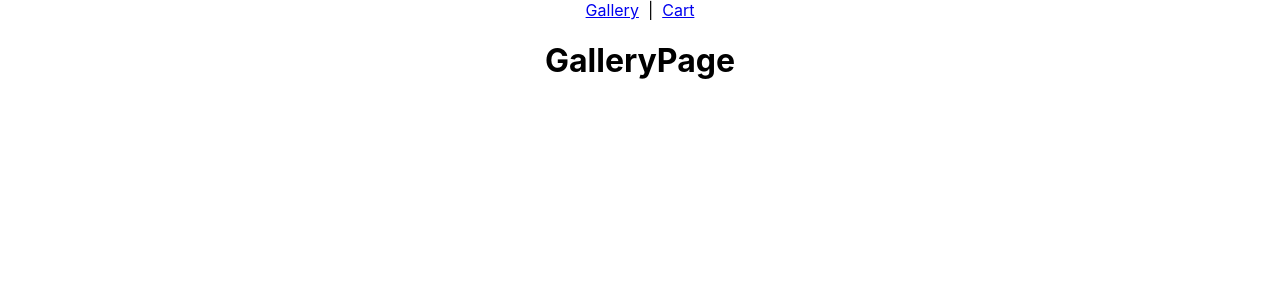
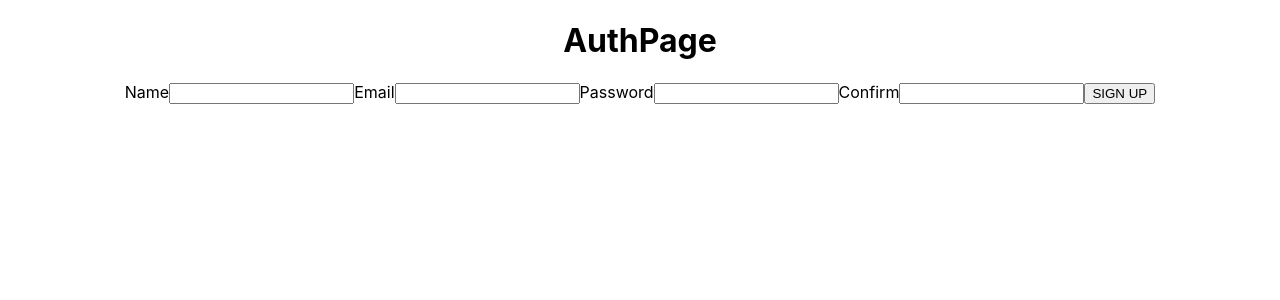
Before and after one commit to hhkbhamza/Sneakers-App, a React (Create React App) app: page /gallery in a window 1280 px wide. Shown: the top 300 px of the page. Built offline with nearby package versions, Linux system fonts and the light colour scheme.

Commit message:
Added User Sign Up

```diff
--- a/src/App.js
+++ b/src/App.js
@@ -7,7 +7,7 @@
 import NavBar from "./components/NavBar";
 
 function App() {
-  const [user, setUser] = useState({});
+  const [user, setUser] = useState(null);
 
   return (
     <main className="App">
--- /dev/null
+++ b/src/components/SignUpForm.js
@@ -0,0 +1,71 @@
+import { Component } from "react";
+
+export default class SignUpForm extends Component {
+  state = {
+    name: "",
+    email: "",
+    password: "",
+    confirm: "",
+    error: "",
+  };
+
+  handleChange = (evt) => {
+    this.setState({
+        [evt.target.name]: evt.target.value,
+        error: ''
+    })
+  }
+
+  handleSubmit =(evt) => {
+    evt.preventDefault()
+    alert(JSON.stringify(this.state))
+  }
+
+  render() {
+    const disable = this.state.password !== this.state.confirm;
+    return (
+      <div>
+        <div className="form-container">
+          <form autoComplete="off" onSubmit={this.handleSubmit}>
+            <label>Name</label>
+            <input
+              type="text"
+              name="name"
+              value={this.state.name}
+              onChange={this.handleChange}
+              required
+            />
+            <label>Email</label>
+            <input
+              type="email"
+              name="email"
+              value={this.state.email}
+              onChange={this.handleChange}
+              required
+            />
+            <label>Password</label>
+            <input
+              type="password"
+              name="password"
+              value={this.state.password}
+              onChange={this.handleChange}
+              required
+            />
+            <label>Confirm</label>
+            <input
+              type="password"
+              name="confirm"
+              value={this.state.confirm}
+              onChange={this.handleChange}
+              required
+            />
+            <button type="submit" disabled={disable}>
+              SIGN UP
+            </button>
+          </form>
+        </div>
+        <p className="error-message">&nbsp;{this.state.error}</p>
+      </div>
+    );
+  }
+}
--- a/src/pages/AuthPage.js
+++ b/src/pages/AuthPage.js
@@ -1,6 +1,11 @@
+import SignUpForm from "../components/SignUpForm"
+
 function AuthPage() {
   return (
-    <h1>AuthPage</h1>
+    <main>
+      <h1>AuthPage</h1>
+      <SignUpForm />
+    </main>
   )
 }
 
```
Also changed, not shown: crud-helper.js (added, +13 -0 lines).
